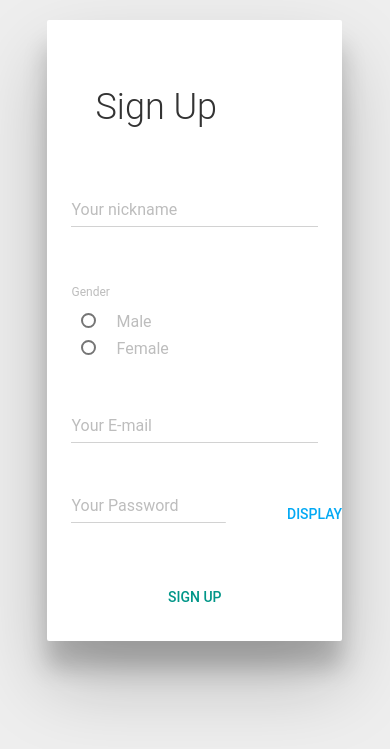
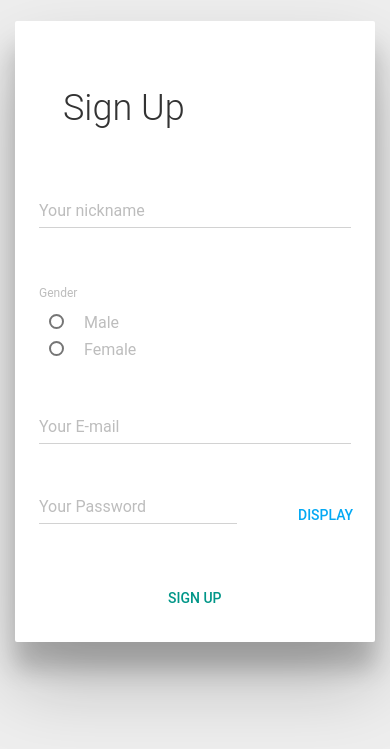
Before and after one commit to tevenfeng/iwp201601, a PHP site: page /view/view_sign_up.php in a window 390 px wide. Shown: the part 52-801 px from the top of the page. Run offline with PHP 8.4, Linux system fonts and the light colour scheme.

Commit message:
improve compatibility for mobile devices

```diff
--- a/index.php
+++ b/index.php
@@ -2,6 +2,10 @@
 <html>
 <head>
     <title>Eswap - Your choice to swap things</title>
+    <meta name="viewport" content="width=device-width, initial-scale=1.0, maxium-scale=1.0, user-scalable=0"/>
+    <meta name="format-detection" content="telephone-no"/>
+    <meta name="apple-mobile-web-app-capable" content="yes"/>
+    <meta name="apple-mobile-web-app-status-bar-style" content="black-translucent"/>
 </head>
 <body>
 
@@ -16,6 +20,7 @@
                     <?php include_once "view/categoryNav.php"; ?>
                 </div>
             </div>
+            <br />
         </div>
         <div class="well col-sm-8 col-md-6">
 
--- a/view/template.php
+++ b/view/template.php
@@ -2,6 +2,10 @@
 <html>
 <head>
     <title>Eswap - Your choice to swap things</title>
+    <meta name="viewport" content="width=device-width, initial-scale=1.0, maxium-scale=1.0, user-scalable=0"/>
+    <meta name="format-detection" content="telephone-no"/>
+    <meta name="apple-mobile-web-app-capable" content="yes"/>
+    <meta name="apple-mobile-web-app-status-bar-style" content="black-translucent"/>
 </head>
 <body>
 
--- a/view/view_message_page.php
+++ b/view/view_message_page.php
@@ -34,6 +34,10 @@ if ($type === "signinWrong") {
 <html>
 <head>
     <title>Eswap - <?php echo $class[$messageType]; ?></title>
+    <meta name="viewport" content="width=device-width, initial-scale=1.0, maxium-scale=1.0, user-scalable=0"/>
+    <meta name="format-detection" content="telephone-no"/>
+    <meta name="apple-mobile-web-app-capable" content="yes"/>
+    <meta name="apple-mobile-web-app-status-bar-style" content="black-translucent"/>
     <style type="text/css">
         .danger {
             background-color: #F44336;
--- a/view/view_profile_edit.php
+++ b/view/view_profile_edit.php
@@ -2,6 +2,10 @@
 <html>
 <head>
     <title>Eswap - Profile Editing</title>
+    <meta name="viewport" content="width=device-width, initial-scale=1.0, maxium-scale=1.0, user-scalable=0"/>
+    <meta name="format-detection" content="telephone-no"/>
+    <meta name="apple-mobile-web-app-capable" content="yes"/>
+    <meta name="apple-mobile-web-app-status-bar-style" content="black-translucent"/>
     <script>
         function displayPwd() {
             var passwordInput = document.getElementById("password");
--- a/view/view_sign_up.php
+++ b/view/view_sign_up.php
@@ -2,6 +2,10 @@
 <html>
 <head>
     <title>Eswap - Sign Up</title>
+    <meta name="viewport" content="width=device-width, initial-scale=1.0, maxium-scale=1.0, user-scalable=0"/>
+    <meta name="format-detection" content="telephone-no"/>
+    <meta name="apple-mobile-web-app-capable" content="yes"/>
+    <meta name="apple-mobile-web-app-status-bar-style" content="black-translucent"/>
     <script>
         function displayPwd() {
             var passwordInput = document.getElementById("password");
@@ -26,8 +30,8 @@
 
 <div class="container-fluid">
     <div class="row">
-        <div class="col-xs-1 col-sm-2 col-md-4"></div>
-        <div class="col-xs-10 col-sm-8 col-md-4">
+        <div class="col-sm-2 col-md-4"></div>
+        <div class="col-sm-8 col-md-4">
             <div class="modal-content">
                 <div class="modal-header">
                     <h1 class="modal-header">Sign Up</h1>
@@ -94,7 +98,7 @@
                     </form>
                 </div>
             </div>
-            <div class="col-xs-1 col-sm-2 col-md-4"></div>
+            <div class="col-sm-2 col-md-4"></div>
         </div>
     </div>
 </div>
```
Also changed, not shown: view/view_sign_in.php (+7 -3 lines).
